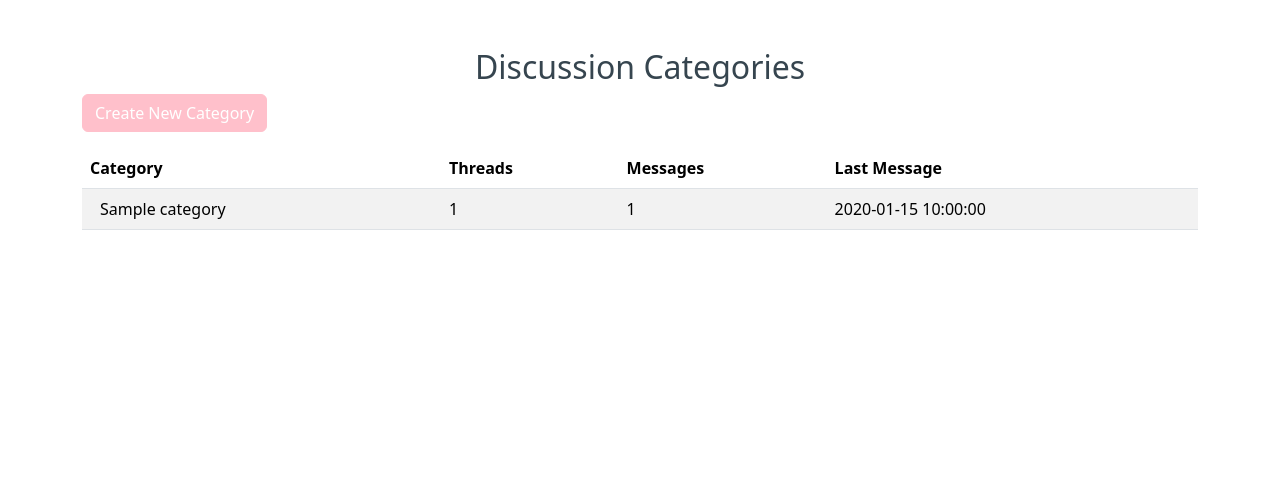
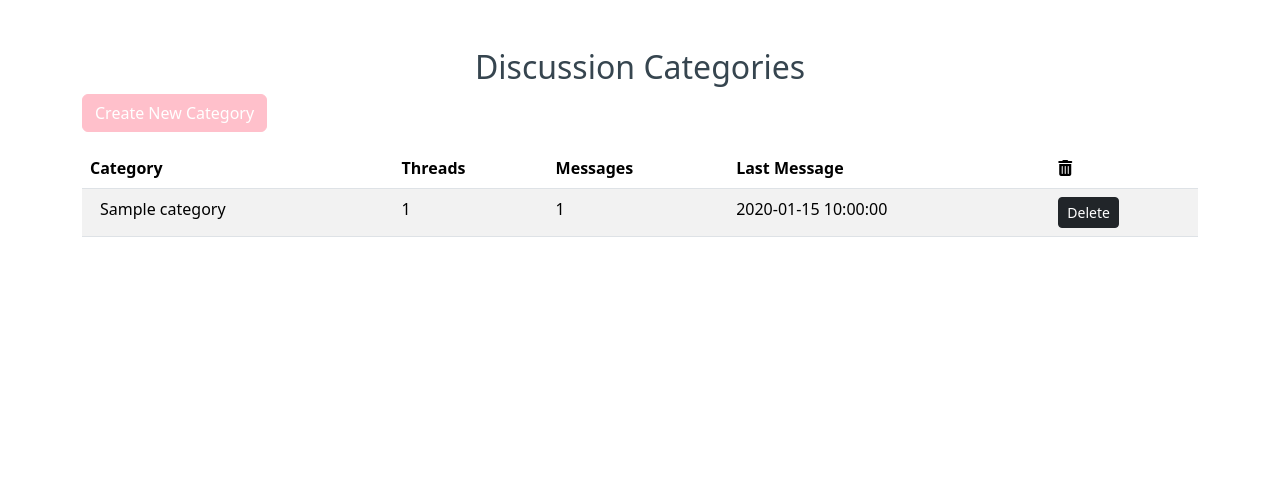
Before and after one commit to avanine/tsoha-chat-app, a Flask app: template templates/dashboard.html in a window 1280 px wide. Shown: the part 88-565 px from the top of the page. Run offline with Flask 3, Linux system fonts and the light colour scheme; the visitor is signed in with stand-in values (Sample User, id 1); the template is opened without the code that fills it: most values are stand-ins (such as "Sample title", 1, 10 or a date in 2020).

Commit message:
Add functionality for deleting categories

```diff
--- a/routes.py
+++ b/routes.py
@@ -46,3 +46,7 @@ def create_new_category():
 def category_page(category_id):
     selected_category = category.get_category(category_id)
     return render_template('category.html', category=selected_category)
+
+@app.route('/delete-category/<int:category_id>', methods=['PATCH'])
+def delete_category(category_id):
+    return category.delete_category(category_id)
--- a/templates/dashboard.html
+++ b/templates/dashboard.html
@@ -18,19 +18,31 @@
         <th scope="col">Threads</th>
         <th scope="col">Messages</th>
         <th scope="col">Last Message</th>
+        <th scope="col"><i class="fa-solid fa-trash-can"></i></th>
       </tr>
     </thead>
     <tbody>
       {% for category in categories %}
       <tr>
         <td>
-          <a href="{{ url_for('category_page', category_id=category['category_id']) }}">{{ category['category_name'] }}</a>
+          <a
+            href="{{ url_for('category_page', category_id=category['category_id']) }}"
+            >{{ category['category_name'] }}</a
+          >
         </td>
         <td>{{ category.thread_count }}</td>
         <td>{{ category.message_count }}</td>
         <td>
           {{ category.last_message_timestamp.strftime('%Y-%m-%d %H:%M:%S') if
           category.last_message_timestamp else 'No messages yet' }}
+        </td>
+        <td>
+          <button
+            class="btn btn-dark btn-sm delete-category"
+            data-category-id="{{ category['category_id'] }}"
+          >
+            Delete
+          </button>
         </td>
       </tr>
       {% endfor %}
@@ -125,8 +137,9 @@
       const isPrivate = document.getElementById("private").checked;
       const selectedUsers = Array.from(
         document.getElementById("users").selectedOptions
-      ).map((option) => option.value)
-      .filter(userId => userId);
+      )
+        .map((option) => option.value)
+        .filter((userId) => userId);
 
       const data = {
         title: title,
@@ -153,6 +166,32 @@
           console.error("Error:", error);
         });
     });
+
+  document.querySelectorAll(".delete-category").forEach(function (button) {
+    button.addEventListener("click", function (event) {
+      const categoryId = this.getAttribute("data-category-id");
+
+      if (confirm("Are you sure you want to delete this category?")) {
+        fetch(`/delete-category/${categoryId}`, {
+          method: "PATCH",
+          headers: {
+            "Content-Type": "application/json",
+          },
+        })
+          .then((response) => response.json())
+          .then((data) => {
+            if (data.success) {
+              location.reload();
+            } else {
+              alert("Error deleting category");
+            }
+          })
+          .catch((error) => {
+            console.error("Error:", error);
+          });
+      }
+    });
+  });
 </script>
 {% else %}
 <p>You have to log in to see this page.</p>
```
Also changed, not shown: category.py (+12 -0 lines).
